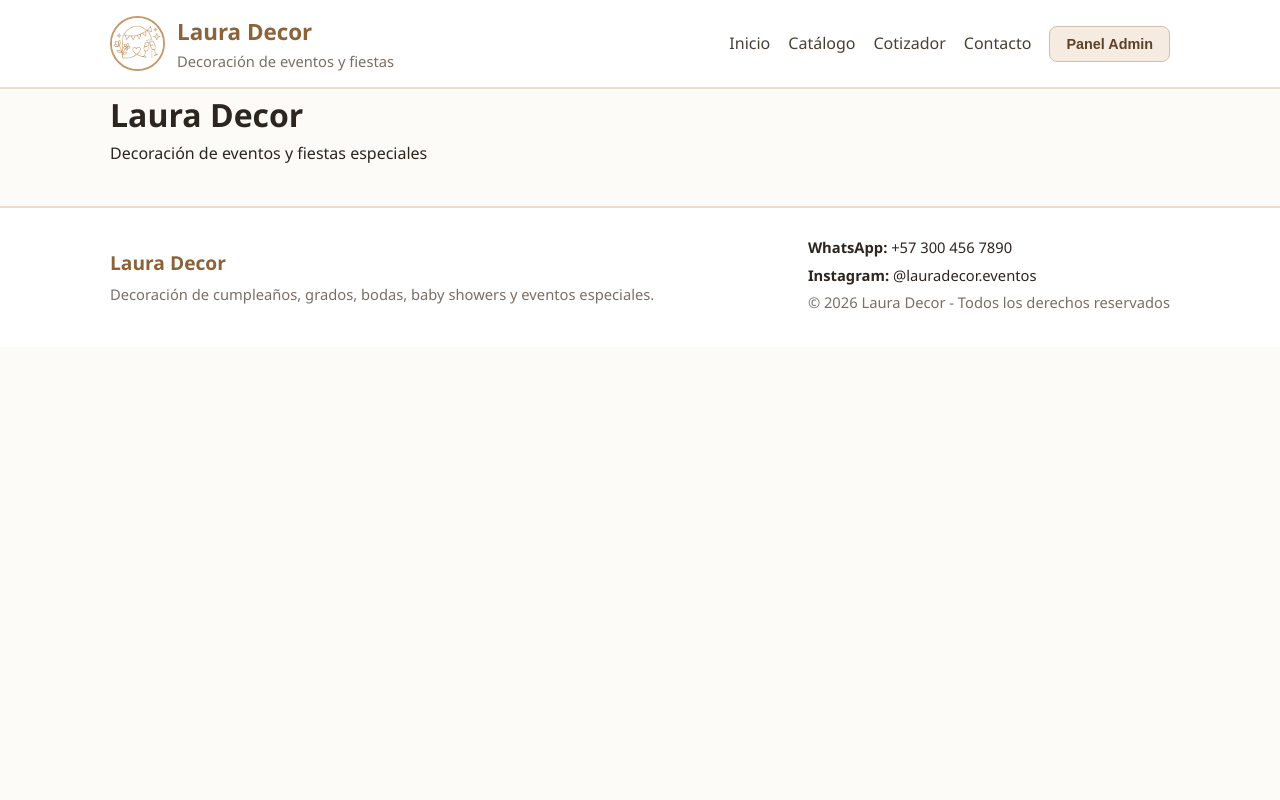
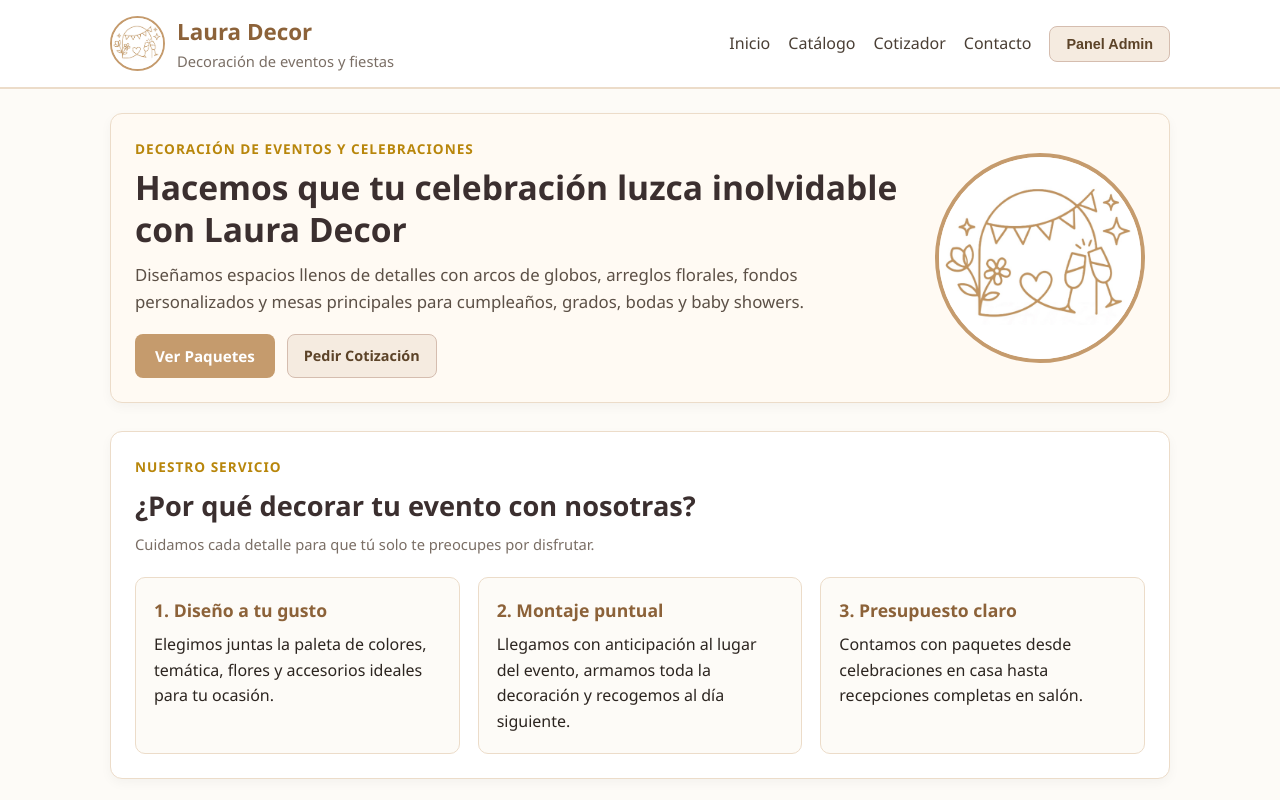
Before and after one commit to luvergaraladeuth/laura-decor, a React (Vite) app: page / in a window 1280 px wide. Shown: the top 800 px of the page. Built offline with nearby package versions, Linux system fonts and the light colour scheme.

Commit message:
feat: seccion de inicio y presentacion en App.jsx

```diff
--- a/src/App.jsx
+++ b/src/App.jsx
@@ -8,10 +8,61 @@ export default function App() {
   return (
     <div>
       <Header mostrarAdmin={mostrarAdmin} setMostrarAdmin={setMostrarAdmin} />
+
       <main className="container">
-        <h1>Laura Decor</h1>
-        <p>Decoración de eventos y fiestas especiales</p>
+        {/* Seccion 1: Landing / Inicio */}
+        <section id="inicio" className="panel hero-section">
+          <div className="hero-text">
+            <p className="eyebrow">Decoración de eventos y celebraciones</p>
+            <h1>Hacemos que tu celebración luzca inolvidable con Laura Decor</h1>
+            <p className="intro">
+              Diseñamos espacios llenos de detalles con arcos de globos, arreglos florales,
+              fondos personalizados y mesas principales para cumpleaños, grados, bodas y baby showers.
+            </p>
+            <div className="hero-actions">
+              <a href="#catalogo" className="btn-principal">Ver Paquetes</a>
+              <a href="#contacto" className="btn-secundario">Pedir Cotización</a>
+            </div>
+          </div>
+
+          <div className="hero-image-box">
+            <img src="./logo.jpeg" alt="Laura Decor Eventos" className="hero-logo" />
+          </div>
+        </section>
+
+        {/* Seccion de propuesta de valor */}
+        <section className="panel">
+          <div className="section-heading">
+            <p className="eyebrow">Nuestro servicio</p>
+            <h2>¿Por qué decorar tu evento con nosotras?</h2>
+            <p className="muted">Cuidamos cada detalle para que tú solo te preocupes por disfrutar.</p>
+          </div>
+
+          <div className="beneficios-grid">
+            <div className="tarjeta-beneficio">
+              <h3>1. Diseño a tu gusto</h3>
+              <p>
+                Elegimos juntas la paleta de colores, temática, flores y accesorios ideales para tu ocasión.
+              </p>
+            </div>
+
+            <div className="tarjeta-beneficio">
+              <h3>2. Montaje puntual</h3>
+              <p>
+                Llegamos con anticipación al lugar del evento, armamos toda la decoración y recogemos al día siguiente.
+              </p>
+            </div>
+
+            <div className="tarjeta-beneficio">
+              <h3>3. Presupuesto claro</h3>
+              <p>
+                Contamos con paquetes desde celebraciones en casa hasta recepciones completas en salón.
+              </p>
+            </div>
+          </div>
+        </section>
       </main>
+
       <Footer />
     </div>
   )
--- a/src/index.css
+++ b/src/index.css
@@ -178,3 +178,64 @@ body {
   font-size: 0.92rem;
   margin-bottom: 4px;
 }
+
+/* Seccion Hero / Inicio */
+.hero-section {
+  display: flex;
+  justify-content: space-between;
+  align-items: center;
+  gap: 30px;
+  margin-top: 24px;
+  background-color: #fffaf3;
+}
+
+.hero-text {
+  flex: 1;
+}
+
+.hero-text h1 {
+  font-size: 2.1rem;
+  color: #3b2f2f;
+  margin-bottom: 12px;
+  line-height: 1.25;
+}
+
+.hero-actions {
+  display: flex;
+  gap: 12px;
+  flex-wrap: wrap;
+}
+
+.hero-image-box {
+  display: flex;
+  justify-content: center;
+  align-items: center;
+}
+
+.hero-logo {
+  width: 210px;
+  height: 210px;
+  object-fit: cover;
+  border-radius: 50%;
+  border: 4px solid #c59b6d;
+}
+
+/* Tarjetas de beneficios */
+.beneficios-grid {
+  display: grid;
+  grid-template-columns: repeat(3, 1fr);
+  gap: 18px;
+}
+
+.tarjeta-beneficio {
+  background-color: #fdfbf7;
+  border: 1px solid #ecdcc9;
+  border-radius: 10px;
+  padding: 18px;
+}
+
+.tarjeta-beneficio h3 {
+  color: #8c6239;
+  font-size: 1.1rem;
+  margin-bottom: 8px;
+}
```
